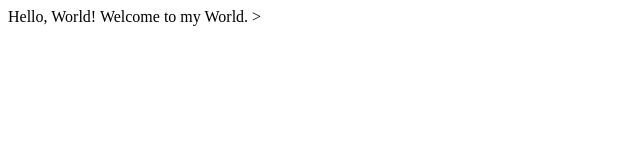
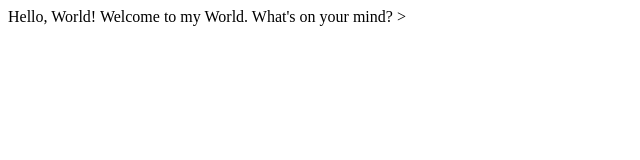
Before and after one commit to BinJay/Web-Programming, a plain HTML site: page hello.html in a window 1280 px wide. Shown: the whole page, without its empty margins (0-640 px from the left). Drawn offline with Linux system fonts and the light colour scheme.

Commit message:
added a question

```diff
--- a/hello.html
+++ b/hello.html
@@ -8,5 +8,6 @@
     <body>
         Hello, World!
         Welcome to my World.
+        What's on your mind?
     </body>
 </html>>
```
